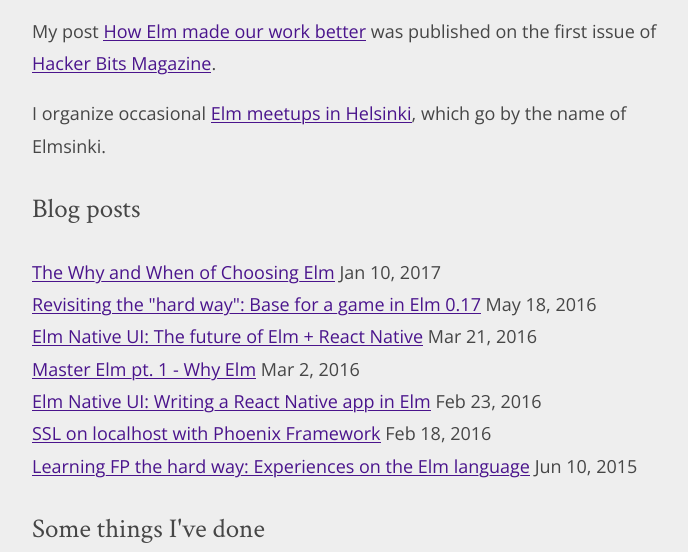
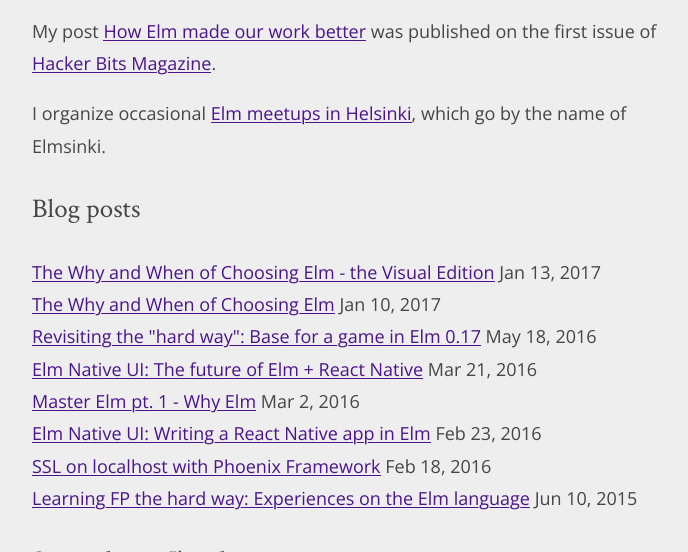
Before and after one commit to ohanhi/ohanhi.github.io, a Jekyll site: the page built from index.html, in a window 1280 px wide and 900 px high, scrolled down 805 px, cut to the strip 0-552 px from the top of the window. Shown: the whole strip, without its empty margins (284-972 px from the left). Built offline with Jekyll 4.4.1, drawn with Linux system fonts in a browser that asks for light colours; comment, search, counter and statistics services are not loaded.

Commit message:
Add visual post

```diff
--- a/_layouts/post.html
+++ b/_layouts/post.html
@@ -28,7 +28,7 @@
     </header>
     <p class="post-date">{{ page.date | date: "%B %-d, %Y" }}</p>
 
-    {% if page.reasons || page.prereqs %}
+    {% if page.reasons or page.prereqs %}
     <hr>
     {% endif %}
 
--- a/_posts/2017-01-10-why-and-when-of-choosing-elm.md
+++ b/_posts/2017-01-10-why-and-when-of-choosing-elm.md
@@ -4,6 +4,8 @@
 reasons:
   - gain a quick understanding of where Elm fits the picture well and where it poses challenges
 ---
+
+_For a visual version of this content, [see here](why-and-when-of-choosing-elm-visual.html)._
 
 ## What is Elm?
 
--- /dev/null
+++ b/_posts/2017-01-13-why-and-when-of-choosing-elm-visual.md
@@ -0,0 +1,127 @@
+---
+layout: post
+title: The Why and When of Choosing Elm - the Visual Edition
+reasons:
+  - gain a quick understanding of where Elm fits the picture well and where it poses challenges
+---
+
+_For a textual version of this content, [see here](why-and-when-of-choosing-elm.html)._
+
+This is a quick overview of why and when you should consider choosing Elm over JavaScript.
+
+Each picture has an expandable text section if you'd like some explanation for the graphics.
+
+
+![](img/why-when-elm/why-01.jpg)
+
+<details>
+  <summary>Click on this to try expanding...</summary><p>Yay, you expanded this!</p>
+</details>
+
+
+![](img/why-when-elm/why-02.jpg)
+
+<details>
+<summary>What is Elm?</summary>
+<ul>
+<li>Elm is a language (and "framework") for building web frontend applications</li>
+<li>Can be used in place of HTML, CSS and JavaScript, and compiles into them</li>
+</ul>
+</details>
+
+
+![](img/why-when-elm/why-03.jpg)
+
+<details>
+<summary>JS gets more complex, Elm gets simpler</summary>
+<ul>
+<li>The amount of features, or the "API surface", of JavaScript grows all the time</li>
+<li>Elm's API surface is much much smaller to begin with, and it's actually been shrinking the past few releases</li>
+</ul>
+</details>
+
+
+![](img/why-when-elm/why-04.jpg)
+
+<details>
+<summary>(Summary of the table)</summary>
+<ul>
+<li>Elm <strong>does not</strong> have <code>this</code>, <code>null</code>/<code>undefined</code>, runtime exceptions or multiple paradigms</li>
+<li>Elm <strong>does</strong> have guarantees of correctness, settled-upon tooling and great ease of refactoring</li>
+<li>JavaScript has the opposite</li>
+</ul>
+</details>
+
+
+![](img/why-when-elm/why-05.jpg)
+
+<details>
+<summary>Lean development is continuous refactoring</summary>
+<ul>
+<li>The features on the previous picture, especially the fickleness of refactoring and lack of guarantees, leads to the fact that JavaScript is in fact poorly suited for lean development</li>
+<li>Elm, on the other hand, is a dream to work with when the requirements change and the software needs to be adapted</li>
+</ul>
+</details>
+
+
+![](img/why-when-elm/why-06.jpg)
+
+<details>
+<summary>Learning a completely new language may sound like a huge investment, but:</summary>
+<ul>
+<li>JavaScript is not a very well defined area of expertise. There's TypeScript, Flow, React, Vue.js, Angular, plus the build tools</li>
+<li>Essentially every a JavaScript project is a unique combination of libraries and design decisions</li>
+<li>Take at least 1-2 weeks for new developers to familiarize themselves with</li>
+<li>Elm takes about 2 weeks for new developers to get productive with</li>
+</ul>
+</details>
+
+
+![](img/why-when-elm/why-07.jpg)
+
+<details>
+<summary>Elm has incredible upsides</summary>
+<ul>
+<li>Even a newcomer is not likely to inadvertently mess up a codebase, because the language has such strong guarantees</li>
+<li>A superb compiler that tells what the problem in my code is, and often suggests how to fix it</li>
+<li>The code is very easy to read, and it always follows the same general pattern</li>
+</ul>
+</details>
+
+
+![](img/why-when-elm/why-08.jpg)
+
+<details>
+<summary>What about the "bus factor", what if Elm's development was dropped?</summary>
+<ul>
+<li>We'd be fine using the current version of Elm for the foreseeable future</li>
+<li>The committee behind JavaScript specifications have the "One JavaScript" principle, which basically means "everything that has been introduced to JavaScript, stays in JavaScript"</li>
+<li>There is no reason why you'd **need** the new JavaScript features, and if you want to, you can call that from Elm</li>
+</ul>
+</details>
+
+
+![](img/why-when-elm/why-09.jpg)
+
+<details>
+<summary>Elm is a poor fit for things like</summary>
+<ul>
+<li>Mostly static pages (e.g. news websites)</li>
+<li>Very short projects where you actually want to use ready-made UI components (e.g. MVP admin UIs)</li>
+<li>Lots of integration with terrible third-party JavaScript (advertisements in particular)</li>
+<li>Sites that need page-by-page visibility in search engines</li>
+</ul>
+</details>
+
+
+![](img/why-when-elm/why-10.jpg)
+
+<details>
+<summary>Elm is great for</summary>
+<ul>
+<li>Single page applications</li>
+<li>Bespoke design</li>
+<li>Longer project (> 2 months)</li>
+<li>Especially helpful for bigger frontend teams</li>
+</ul>
+</details>
```
Also changed, not shown: img/why-when-elm/why-01.jpg (added), img/why-when-elm/why-02.jpg (added), img/why-when-elm/why-03.jpg (added), img/why-when-elm/why-04.jpg (added), img/why-when-elm/why-05.jpg (added), img/why-when-elm/why-06.jpg (added), img/why-when-elm/why-07.jpg (added), img/why-when-elm/why-08.jpg (added), img/why-when-elm/why-09.jpg (added), img/why-when-elm/why-10.jpg (added).
